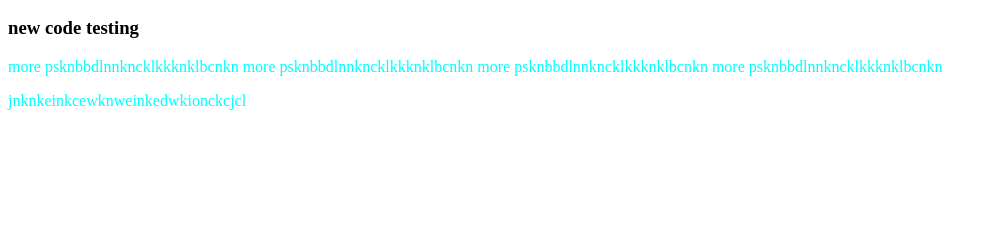
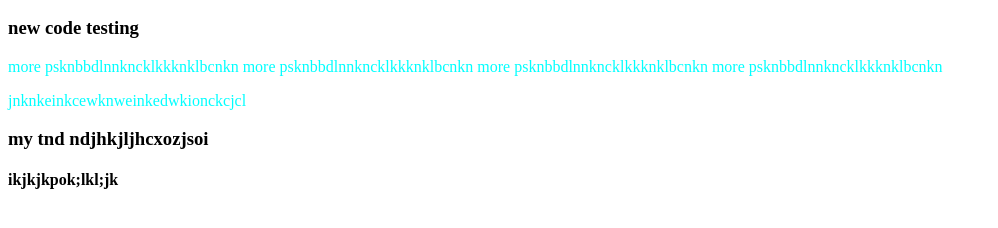
Before and after one commit to shoebbint/my-second-repo, a plain HTML site: page index.html in a window 1280 px wide. Shown: the part 110-338 px from the top of the page, without its empty margins (0-998 px from the left). Drawn offline with Linux system fonts and the light colour scheme.

Commit message:
h4 adding

```diff
--- a/index.html
+++ b/index.html
@@ -13,6 +13,9 @@
     <h3>new code testing</h3>
     <p>more psknbbdlnnkncklkkknklbcnkn more psknbbdlnnkncklkkknklbcnkn more psknbbdlnnkncklkkknklbcnkn more psknbbdlnnkncklkkknklbcnkn</p>
     <p>jnknkeinkcewknweinkedwkionckcjcl</p>
+    <h3>my tnd ndjhkjljhcxozjsoi</h3>
+    <h4>ikjkjkpok;lkl;jk</h4>
 
 </body>
+
 </html>
```
